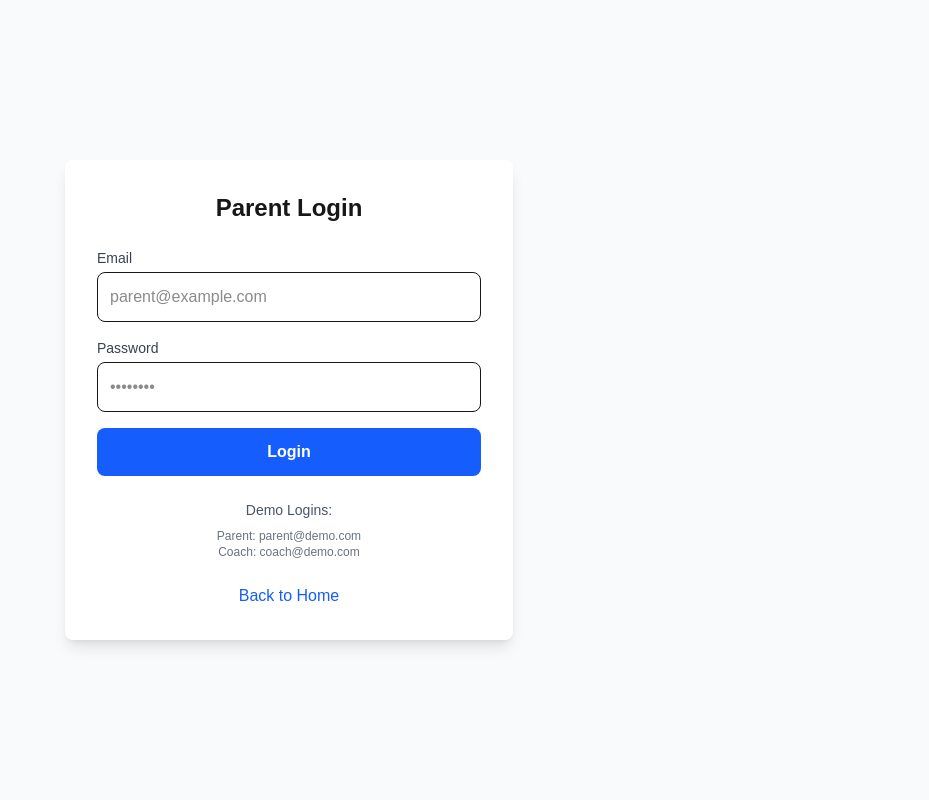
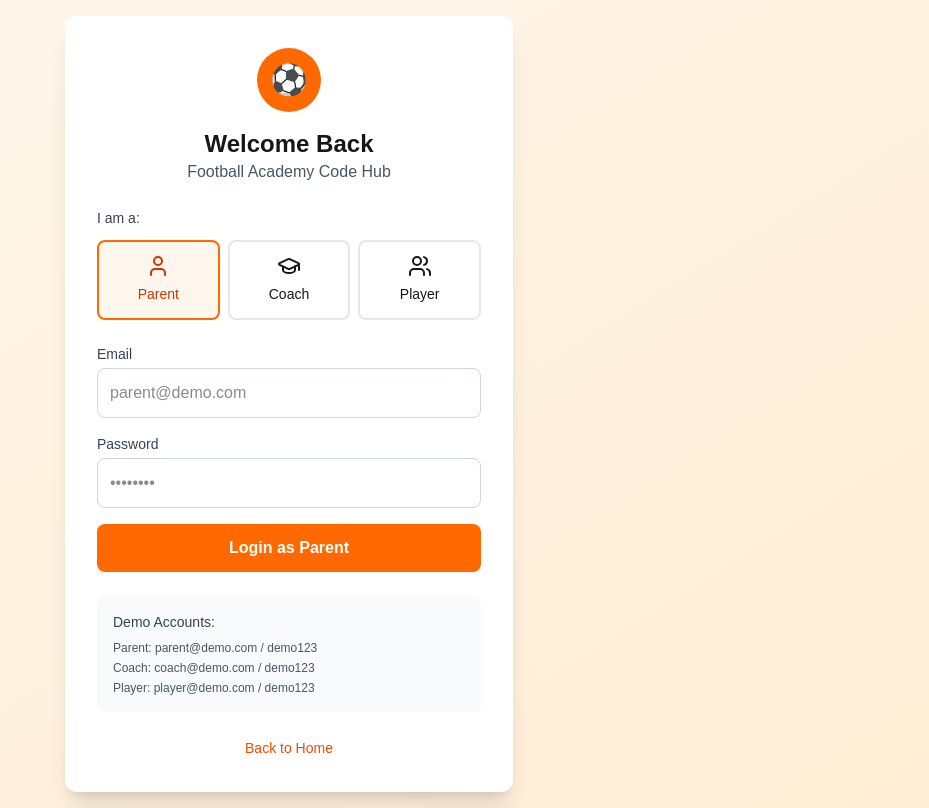
Before and after one commit to miter91/football-academy-hub, a Next.js app: page /login in a window 1280 px wide. Shown: the whole page, without its empty margins (351-1280 px from the left). Built offline with nearby package versions, Linux system fonts and the light colour scheme.

Commit message:
Add multi-role login system with persona selection

```diff
--- a/app/login/page.tsx
+++ b/app/login/page.tsx
@@ -3,26 +3,81 @@
 import { useState } from 'react'
 import Link from 'next/link'
 import { useRouter } from 'next/navigation'
+import { User, GraduationCap, Users } from 'lucide-react'
 
 export default function LoginPage() {
   const [email, setEmail] = useState('')
   const [password, setPassword] = useState('')
+  const [role, setRole] = useState<'parent' | 'coach' | 'player'>('parent')
   const router = useRouter()
 
   const handleLogin = (e: React.FormEvent) => {
     e.preventDefault()
-    // For demo, just redirect based on email
-    if (email.includes('coach')) {
-      router.push('/coach')
-    } else {
-      router.push('/demo')
+
+    // Route based on role
+    switch(role) {
+      case 'parent':
+        router.push('/parent-dashboard')
+        break
+      case 'coach':
+        router.push('/coach-dashboard')
+        break
+      case 'player':
+        router.push('/player-dashboard')
+        break
     }
   }
 
   return (
-    <div className="min-h-screen bg-gray-50 flex items-center justify-center">
-      <div className="bg-white p-8 rounded-lg shadow-lg max-w-md w-full">
-        <h2 className="text-2xl font-bold mb-6 text-center">Parent Login</h2>
+    <div className="min-h-screen bg-gradient-to-br from-orange-50 to-orange-100 flex items-center justify-center p-4">
+      <div className="bg-white p-8 rounded-xl shadow-xl max-w-md w-full">
+        <div className="text-center mb-6">
+          <div className="w-16 h-16 bg-orange-500 rounded-full flex items-center justify-center mx-auto mb-4">
+            <span className="text-white text-3xl">⚽</span>
+          </div>
+          <h2 className="text-2xl font-bold">Welcome Back</h2>
+          <p className="text-gray-600">Football Academy Code Hub</p>
+        </div>
+
+        {/* Role Selection */}
+        <div className="mb-6">
+          <p className="text-sm font-medium text-gray-700 mb-3">I am a:</p>
+          <div className="grid grid-cols-3 gap-2">
+            <button
+              onClick={() => setRole('parent')}
+              className={`p-3 rounded-lg border-2 transition-all ${
+                role === 'parent'
+                  ? 'border-orange-500 bg-orange-50 text-orange-700'
+                  : 'border-gray-200 hover:border-gray-300'
+              }`}
+            >
+              <User size={24} className="mx-auto mb-1" />
+              <span className="text-sm">Parent</span>
+            </button>
+            <button
+              onClick={() => setRole('coach')}
+              className={`p-3 rounded-lg border-2 transition-all ${
+                role === 'coach'
+                  ? 'border-orange-500 bg-orange-50 text-orange-700'
+                  : 'border-gray-200 hover:border-gray-300'
+              }`}
+            >
+              <GraduationCap size={24} className="mx-auto mb-1" />
+              <span className="text-sm">Coach</span>
+            </button>
+            <button
+              onClick={() => setRole('player')}
+              className={`p-3 rounded-lg border-2 transition-all ${
+                role === 'player'
+                  ? 'border-orange-500 bg-orange-50 text-orange-700'
+                  : 'border-gray-200 hover:border-gray-300'
+              }`}
+            >
+              <Users size={24} className="mx-auto mb-1" />
+              <span className="text-sm">Player</span>
+            </button>
+          </div>
+        </div>
 
         <form onSubmit={handleLogin} className="space-y-4">
           <div>
@@ -33,8 +88,8 @@ export default function LoginPage() {
               type="email"
               value={email}
               onChange={(e) => setEmail(e.target.value)}
-              className="w-full p-3 border rounded-lg focus:ring-2 focus:ring-blue-500"
-              placeholder="parent@example.com"
+              className="w-full p-3 border border-gray-300 rounded-lg focus:ring-2 focus:ring-orange-500 focus:border-orange-500"
+              placeholder={`${role}@demo.com`}
               required
             />
           </div>
@@ -47,7 +102,7 @@ export default function LoginPage() {
               type="password"
               value={password}
               onChange={(e) => setPassword(e.target.value)}
-              className="w-full p-3 border rounded-lg focus:ring-2 focus:ring-blue-500"
+              className="w-full p-3 border border-gray-300 rounded-lg focus:ring-2 focus:ring-orange-500 focus:border-orange-500"
               placeholder="••••••••"
               required
             />
@@ -55,24 +110,23 @@ export default function LoginPage() {
 
           <button
             type="submit"
-            className="w-full bg-blue-600 text-white py-3 rounded-lg font-semibold hover:bg-blue-700"
+            className="w-full bg-orange-500 text-white py-3 rounded-lg font-semibold hover:bg-orange-600 transition-colors"
           >
-            Login
+            Login as {role.charAt(0).toUpperCase() + role.slice(1)}
           </button>
         </form>
 
-        <div className="mt-6 text-center">
-          <p className="text-sm text-gray-600">
-            Demo Logins:
-          </p>
-          <p className="text-xs text-gray-500 mt-2">
-            Parent: parent@demo.com<br />
-            Coach: coach@demo.com
-          </p>
+        <div className="mt-6 p-4 bg-gray-50 rounded-lg">
+          <p className="text-sm font-medium text-gray-700 mb-2">Demo Accounts:</p>
+          <div className="text-xs text-gray-600 space-y-1">
+            <p>Parent: parent@demo.com / demo123</p>
+            <p>Coach: coach@demo.com / demo123</p>
+            <p>Player: player@demo.com / demo123</p>
+          </div>
         </div>
 
         <div className="mt-6 text-center">
-          <Link href="/" className="text-blue-600 hover:underline">
+          <Link href="/" className="text-orange-600 hover:underline text-sm">
             Back to Home
           </Link>
         </div>
```
